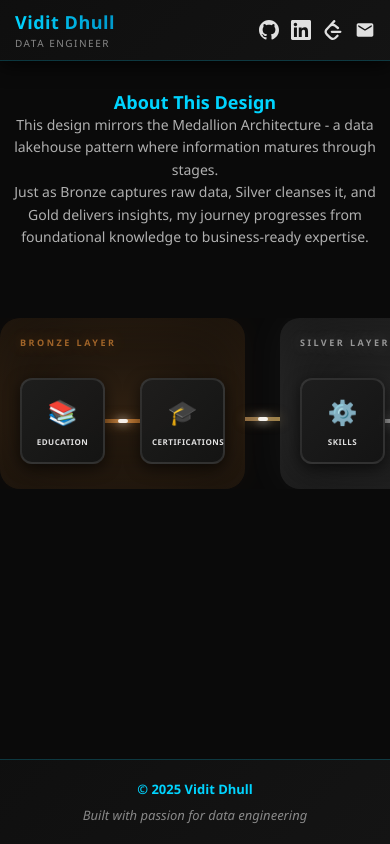
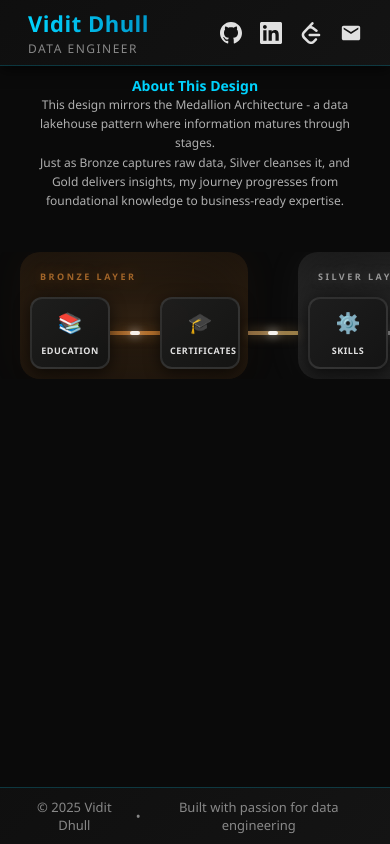
Before and after one commit to ViditDhull/ViditDhull.github.io, a plain HTML site: page index.html in a window 390 px wide. Drawn offline with Linux system fonts and the light colour scheme.

Commit message:
Responsive Design

```diff
--- a/assets/css/styles.css
+++ b/assets/css/styles.css
@@ -24,7 +24,7 @@ body {
     backdrop-filter: blur(10px);
     border-bottom: 1px solid rgba(0, 212, 255, 0.2);
     z-index: 2000;
-    box-shadow: 0 4px 20px rgba(0, 0, 0, 0.8);
+    box-shadow: 0 2px 14px rgba(0, 0, 0, 0.8);
 }
 
 .nav-content {
@@ -33,7 +33,7 @@ body {
     align-items: center;
     max-width: 1400px;
     margin: 0 auto;
-    padding: 12px 40px;
+    padding: 8px 28px;
 }
 
 .nav-logo {
@@ -71,21 +71,21 @@ body {
     align-items: center;
 }
 
-/* Add after navbar styles, around line 70 */
 .hero-section {
-    max-width: 1000px;
-    margin: 90px auto 0 auto;
+    max-width: 1200px;
+    margin: clamp(70px, 9vh, 110px) auto 0;
+    padding: 0 2rem;
     text-align: center;
 }
 
 .hero-title {
-    font-size: 18px;
+    font-size: 14px;
     color: #00d4ff;
     margin-bottom: 0px;
 }
 
 .hero-description {
-    font-size: 14px;
+    font-size: 12px;
     line-height: 1.6;
     color: #b0b0b0;
 }
@@ -109,13 +109,19 @@ body {
     height: 22px;
 }
 
-/* Pipeline Container - Positioned higher and with more bottom margin */
+/* Pipeline Container */
 .pipeline-container {
     display: flex;
-    justify-content: center;
+    justify-content: flex-start;
     align-items: center;
-    margin-top: 45px;
+    margin-top: clamp(30px, 5vh, 55px);
+    padding: 0 1.25rem;
     overflow-x: auto;
+    gap: 0;
+    width: 100%;
+    max-width: 1400px;
+    margin-left: auto;
+    margin-right: auto;
 }
 
 .pipeline-flow {
@@ -123,15 +129,16 @@ body {
     align-items: center;
     gap: 0;
     position: relative;
+    margin-left: auto;
+    margin-right: auto;
 }
 
-/* Layer Sections with Enhanced Aura */
 .layer-section {
     display: flex;
     align-items: center;
     gap: 0;
     position: relative;
-    padding: 60px 20px 25px 20px;
+    padding: 45px 8px 10px 10px;
     border-radius: 20px;
     transition: all 0.3s ease;
 }
@@ -177,7 +184,7 @@ body {
     text-shadow: 0 0 15px rgba(255, 215, 0, 0.6);
 }
 
-/* Connector Lines (Visible Pipeline) - ALL ALIGNED AT SAME HEIGHT */
+/* Connector Lines */
 .connector-line {
     width: 50px;
     height: 4px;
@@ -202,14 +209,12 @@ body {
     box-shadow: 0 0 12px rgba(255, 215, 0, 0.5);
 }
 
-/* Transition lines between layers - NOW ALIGNED WITH OTHER PIPES */
 .transition-line {
     background: linear-gradient(90deg, rgba(200, 150, 90, 0.7), rgba(220, 180, 100, 0.7));
     box-shadow: 0 0 12px rgba(210, 165, 95, 0.5);
     margin-top: 35px;
 }
 
-/* Animated flow through connector lines - Only white particle */
 .connector-line::after {
     content: '';
     position: absolute;
@@ -240,14 +245,13 @@ body {
     }
 }
 
-/* Cards - Reduced width */
 .card {
     position: relative;
     background: linear-gradient(135deg, rgba(30, 30, 30, 0.95), rgba(20, 20, 20, 0.95));
     border: 2px solid rgba(255, 255, 255, 0.1);
     border-radius: 12px;
-    padding: 18px 12px;
-    width: 115px;
+    padding: 10px 8px;
+    width: 80px;
     text-align: center;
     cursor: pointer;
     transition: all 0.3s ease;
@@ -294,37 +298,36 @@ body {
 }
 
 .card-title {
-    font-size: 11px;
+    font-size: 9px;
     font-weight: 600;
     text-transform: uppercase;
     letter-spacing: 0.5px;
     color: #e0e0e0;
 }
 
-/* Detail Panel - Reduced height to not cover pipeline */
+/* Detail Panel */
 .detail-panel {
     position: fixed;
-    bottom: 0;
-    left: 0;
-    right: 0;
-    background: linear-gradient(180deg, rgba(18, 18, 18, 0.98), rgba(12, 12, 12, 0.98));
+    left: 0; right: 0; bottom: 0;
+    background: linear-gradient(180deg, rgba(18,18,18,0.98), rgba(12,12,12,0.98));
     backdrop-filter: blur(10px);
-    max-height: 300px;
+    max-height: 0;
+    opacity: 0;
     overflow: hidden;
+    pointer-events: none;
     transition: max-height 0.4s ease, opacity 0.4s ease;
-    opacity: 0;
     z-index: 1500;
-    box-shadow: 0 -5px 30px rgba(0, 0, 0, 0.9);
+    box-shadow: 0 -5px 30px rgba(0,0,0,0.9);
 }
-
 .detail-panel.active {
-    max-height: 300px;
+    max-height: var(--detail-panel-active-height);
     opacity: 1;
+    pointer-events: auto;
     overflow-y: auto;
 }
 
 .detail-content {
-    padding: 30px 50px 20px 50px;
+    padding: 10px 50px 20px 50px;
     max-width: 1300px;
     margin: 0 auto;
 }
@@ -595,7 +598,7 @@ body {
 .footer {
     background: linear-gradient(135deg, rgba(15, 15, 15, 0.95), rgba(20, 20, 20, 0.95));
     border-top: 1px solid rgba(0, 212, 255, 0.2);
-    padding: 25px 40px;
+    padding: 10px 25px;
     margin-top: auto;
     margin-bottom: 0px;
 }
@@ -604,10 +607,11 @@ body {
     max-width: 1400px;
     margin: 0 auto;
     display: flex;
-    justify-content: space-between;
+    flex-direction: column;
     align-items: center;
-    flex-wrap: wrap;
-    gap: 15px;
+    justify-content: center;
+    text-align: center;
+    gap: 10px;
 }
 
 .footer-text {
@@ -616,24 +620,8 @@ body {
     gap: 12px;
     font-size: 13px;
     color: #888;
-}
-
-.footer-copyright {
-    color: #00d4ff;
-    font-weight: 600;
-}
-
-.footer-separator {
-    color: #555;
-}
-
-.footer-tagline {
-    font-style: italic;
-}
-
-.footer-tech {
-    display: flex;
-    gap: 10px;
+    justify-content: center;
+    text-align: center;
 }
 
 .tech-badge {
@@ -647,132 +635,6 @@ body {
     letter-spacing: 0.5px;
 }
 
-/* Responsive Design */
-@media (max-width: 1024px) {
-    .pipeline-container {
-        overflow-x: scroll;
-        justify-content: flex-start;
-        margin-top: 80px;
-        margin-bottom: 100px;
-    }
-
-    .nav-content {
-        padding: 12px 20px;
-    }
-
-    .detail-content {
-        padding: 25px 30px 20px 30px;
-    }
-
-    .detail-panel.active {
-        max-height: 300px;
-    }
-
-    .footer {
-        padding: 20px 20px;
-    }
-
-    .footer-content {
-        flex-direction: column;
-        text-align: center;
-    }
-}
-
-@media (max-width: 768px) {
-    .nav-content {
-        flex-direction: row;
-        padding: 10px 15px;
-    }
-
-    .logo-name {
-        font-size: 18px;
-    }
-
-    .logo-designation {
-        font-size: 10px;
-    }
-
-    .nav-social {
-        gap: 12px;
-    }
-
-    .social-icon svg {
-        width: 20px;
-        height: 20px;
-    }
-
-    .pipeline-container {
-        margin-top: 70px;
-        margin-bottom: 5%;
-    }
-
-    .card {
-        width: 85px;
-        padding: 15px 10px;
-    }
-
-    .card-icon {
-        font-size: 24px;
-    }
-
-    .card-title {
-        font-size: 8px;
-    }
-
-    .connector-line {
-        width: 35px;
-    }
-
-    .transition-line {
-        margin-top: 30px;
-    }
-
-    .detail-content {
-        padding: 20px 15px;
-    }
-
-    .detail-panel.active {
-        max-height: 300px;
-    }
-
-    .detail-section h2 {
-        font-size: 18px;
-    }
-
-    .detail-section h3 {
-        font-size: 14px;
-    }
-
-    .skill-grid {
-        grid-template-columns: 1fr;
-    }
-
-    .contact-grid {
-        grid-template-columns: 1fr;
-    }
-
-    .summary-stats {
-        flex-direction: column;
-    }
-
-    .footer {
-        padding: 20px 15px;
-    }
-
-    .footer-text {
-        flex-direction: column;
-        gap: 8px;
-    }
-
-    .footer-separator {
-        display: none;
-    }
-
-    .footer-tech {
-        flex-wrap: wrap;
-        justify-content: center;
-    }
-}
 
 /* Scrollbar Styling */
 .detail-panel::-webkit-scrollbar,
@@ -796,3 +658,23 @@ body {
 .pipeline-container::-webkit-scrollbar-thumb:hover {
     background: rgba(0, 212, 255, 0.6);
 }
+
+:root {
+    --detail-panel-gap: 20px;
+    --detail-panel-active-height: clamp(220px, 38vh, 320px);
+}
+
+.content-wrapper {
+    padding-bottom: 80px;
+    transition: padding-bottom 0.3s ease;
+}
+body.panel-open .content-wrapper {
+    padding-bottom: calc(var(--detail-panel-active-height) + var(--detail-panel-gap));
+}
+
+.pipeline-container {
+    margin-bottom: 10px;
+}
+body.panel-open .pipeline-container {
+    margin-bottom: var(--detail-panel-gap);
+}
--- a/index.html
+++ b/index.html
@@ -80,7 +80,7 @@
 
                 <div class="card bronze-card" data-section="certifications">
                     <div class="card-icon">🎓</div>
-                    <div class="card-title">Certifications</div>
+                    <div class="card-title">Certificates</div>
                 </div>
             </div>
 
```
